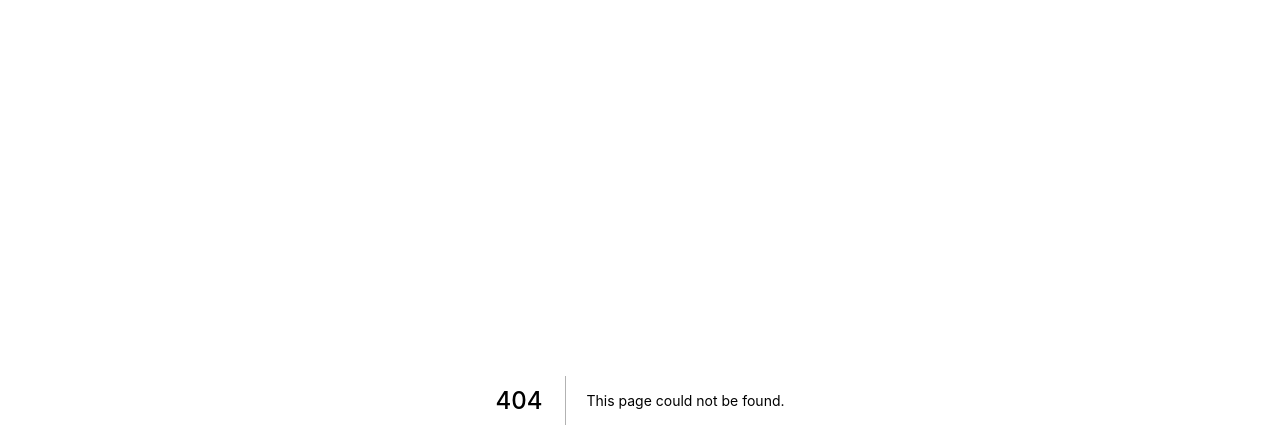
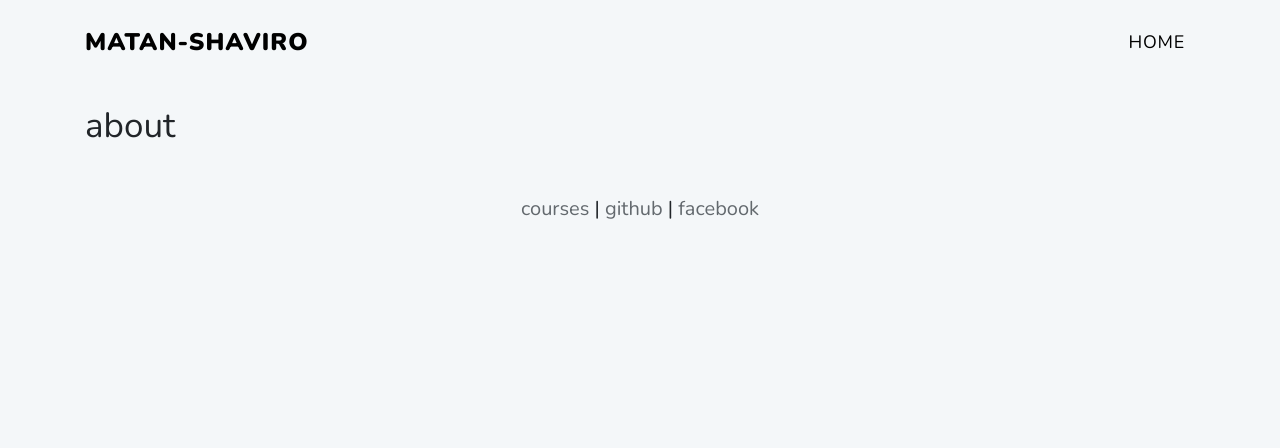
Before and after one commit to matan3sh/matan-blog, a Next.js app in the folder blog/: page /about in a window 1280 px wide. Before the commit this address had no page. Shown: the top 448 px of the page. Built offline with nearby package versions, Linux system fonts and the light colour scheme.

Commit message:
Fix Links and fetch blog data by slug

```diff
--- a/blog/components/layout/Header.jsx
+++ b/blog/components/layout/Header.jsx
@@ -1,17 +1,26 @@
 import { Navbar, Nav } from 'react-bootstrap';
+import Link from 'next/link';
 
 const Header = () => {
   return (
     <Navbar className='fj-navbar fj-nav-base' bg='transparent' expand='lg'>
       <Navbar.Brand className='fj-navbar-brand'>
-        <a href='#'>Matan-Shaviro</a>
+        <Link href='/' as={`/`}>
+          <a>Matan-Shaviro</a>
+        </Link>
       </Navbar.Brand>
       <Navbar.Toggle aria-controls='basic-navbar-nav' />
       <Navbar.Collapse id='basic-navbar-nav'>
         <Nav className='ml-auto'>
-          <Nav.Link className='fj-navbar-item fj-navbar-link' href='/'>
-            Home
-          </Nav.Link>
+          <Nav.Link
+            className='fj-navbar-item fj-navbar-link'
+            href='/'
+            as={() => (
+              <Link href='/'>
+                <a className='fj-navbar-item fj-navbar-link'>Home</a>
+              </Link>
+            )}
+          />
         </Nav>
       </Navbar.Collapse>
     </Navbar>
--- /dev/null
+++ b/blog/pages/about.js
@@ -0,0 +1,11 @@
+import { PageLayout } from 'components/layout';
+
+const about = () => {
+  return (
+    <PageLayout>
+      <h1>about</h1>
+    </PageLayout>
+  );
+};
+
+export default about;
--- a/blog/pages/index.js
+++ b/blog/pages/index.js
@@ -15,7 +15,10 @@
         </Col> */}
         {blogs.map((blog) => (
           <Col md='4' key={blog.slug}>
-            <CardItem blog={blog} />
+            <CardItem
+              blog={blog}
+              link={{ href: '/blogs/[slug]', as: `/blogs/${blog.slug}` }}
+            />
           </Col>
         ))}
       </Row>
```
Also changed, not shown: blog/components/home/CardItem.jsx (+5 -2 lines), blog/pages/blogs/[slug].js (added, +13 -0 lines).
